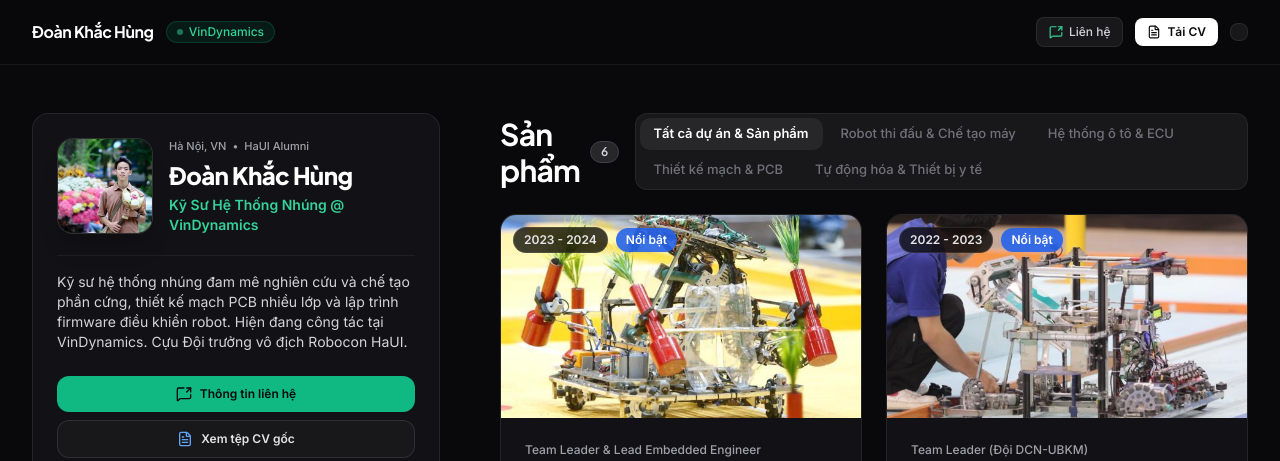
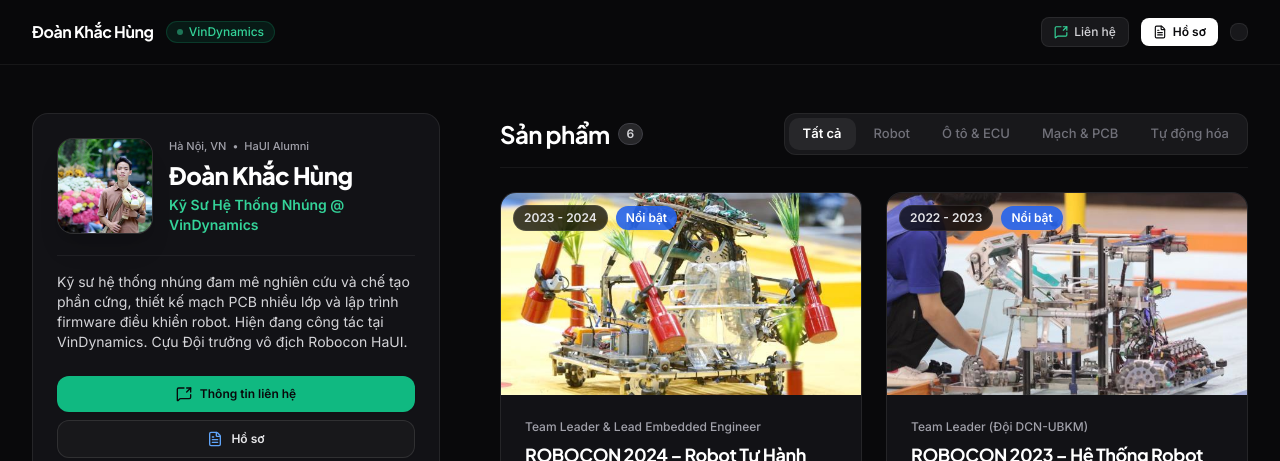
Before and after one commit to HungDK763/hungdk763.github.io, a plain HTML site: page index.html in a window 1280 px wide. Shown: the top 461 px of the page. Drawn offline with nearby package versions, Linux system fonts and the light colour scheme; some icons are missing.

Commit message:
fix: make 'Sản phẩm' header strictly single row and rename CV button to 'Hồ sơ'

```diff
--- a/app.js
+++ b/app.js
@@ -115,7 +115,7 @@ document.addEventListener('DOMContentLoaded', () => {
     filtersContainer.innerHTML = PROFILE_CONFIG.categories.map(cat => `
       <button
         data-category="${cat.id}"
-        class="filter-tab ${cat.id === currentCategory ? 'active' : ''}">
+        class="filter-tab whitespace-nowrap ${cat.id === currentCategory ? 'active' : ''}">
         ${cat.label}
       </button>
     `).join('');
--- a/index.html
+++ b/index.html
@@ -68,7 +68,7 @@
         </button>
         <a id="nav-btn-resume" href="#" target="_blank" class="inline-flex items-center gap-1.5 px-3 py-1.5 rounded-lg text-xs font-semibold bg-white text-zinc-950 hover:bg-zinc-200 transition-colors shadow-sm">
           <i data-lucide="file-text" class="w-3.5 h-3.5"></i>
-          <span>Tải CV</span>
+          <span>Hồ sơ</span>
         </a>
         <a id="nav-btn-github" href="https://github.com/HungDK763" target="_blank" class="p-2 rounded-lg bg-zinc-900 border border-white/[0.08] text-zinc-400 hover:text-white transition-colors">
           <i data-lucide="github" class="w-4 h-4"></i>
@@ -119,9 +119,9 @@
               <i data-lucide="message-square-share" class="w-4 h-4"></i>
               <span>Thông tin liên hệ</span>
             </button>
-            <a id="btn-resume" href="#" target="_blank" class="w-full inline-flex items-center justify-center gap-2 px-4 py-2.5 rounded-xl text-xs font-semibold bg-zinc-900 hover:bg-zinc-800 border border-white/[0.1] text-zinc-200 hover:text-white transition-all shadow-sm">
+            <a id="btn-resume" href="#" target="_blank" class="w-full inline-flex items-center justify-center gap-2 px-4 py-2.5 rounded-xl text-xs font-semibold bg-zinc-900 hover:bg-zinc-850 border border-white/[0.1] text-zinc-200 hover:text-white transition-all shadow-sm">
               <i data-lucide="file-text" class="w-4 h-4 text-blue-400"></i>
-              <span>Xem tệp CV gốc</span>
+              <span>Hồ sơ</span>
             </a>
           </div>
 
@@ -175,18 +175,18 @@
       <!-- ==================== RIGHT COLUMN: MAIN SHOWCASE (PROJECTS & AWARDS) ==================== -->
       <main class="w-full flex-1 min-w-0 space-y-12">
 
-        <!-- Projects Section Header & Filters -->
+        <!-- Projects Section Header & Filters (Guaranteed Single Row) -->
         <div>
-          <div class="flex flex-col sm:flex-row sm:items-center justify-between gap-4 mb-6">
-            <div>
-              <h2 class="font-display text-2xl sm:text-3xl font-bold text-white tracking-tight flex items-center gap-2.5">
-                <span>Sản phẩm</span>
-                <span id="projects-count" class="text-xs font-semibold px-2.5 py-0.5 rounded-full bg-zinc-800 text-zinc-300 border border-zinc-700">0</span>
+          <div class="flex items-center justify-between gap-3 mb-6 pb-3 border-b border-white/[0.06] overflow-x-auto">
+            <div class="flex items-center gap-2 flex-shrink-0">
+              <h2 class="font-display text-xl sm:text-2xl font-bold text-white tracking-tight whitespace-nowrap">
+                Sản phẩm
               </h2>
+              <span id="projects-count" class="text-xs font-semibold px-2 py-0.5 rounded-full bg-zinc-800 text-zinc-300 border border-zinc-700 whitespace-nowrap">0</span>
             </div>
 
-            <!-- Filter Tabs -->
-            <div id="category-filters" class="flex flex-wrap items-center gap-1 p-1 bg-zinc-900 border border-white/[0.06] rounded-xl overflow-x-auto">
+            <!-- Filter Tabs: Single horizontal row -->
+            <div id="category-filters" class="flex items-center gap-1 p-1 bg-zinc-900 border border-white/[0.06] rounded-xl flex-shrink-0">
               <!-- Rendered by JS -->
             </div>
           </div>
@@ -415,7 +415,7 @@
   </div>
 
   <!-- Scripts with Cache Busting -->
-  <script src="profile-config.js?v=20261114_07"></script>
-  <script src="app.js?v=20261114_07"></script>
+  <script src="profile-config.js?v=20261114_08"></script>
+  <script src="app.js?v=20261114_08"></script>
 </body>
 </html>
--- a/profile-config.js
+++ b/profile-config.js
@@ -131,11 +131,11 @@ const PROFILE_CONFIG = {
 
   // 4. BỘ LỌC DANH MỤC DỰ ÁN (PROJECT CATEGORIES)
   categories: [
-    { id: "all", label: "Tất cả dự án & Sản phẩm" },
-    { id: "robotics", label: "Robot thi đấu & Chế tạo máy" },
-    { id: "automotive", label: "Hệ thống ô tô & ECU" },
-    { id: "pcb", label: "Thiết kế mạch & PCB" },
-    { id: "industrial", label: "Tự động hóa & Thiết bị y tế" }
+    { id: "all", label: "Tất cả" },
+    { id: "robotics", label: "Robot" },
+    { id: "automotive", label: "Ô tô & ECU" },
+    { id: "pcb", label: "Mạch & PCB" },
+    { id: "industrial", label: "Tự động hóa" }
   ],
 
   // 5. DANH SÁCH DỰ ÁN THỰC CHIẾN (CASE STUDIES CHUẨN LOWINERTIA)
```
